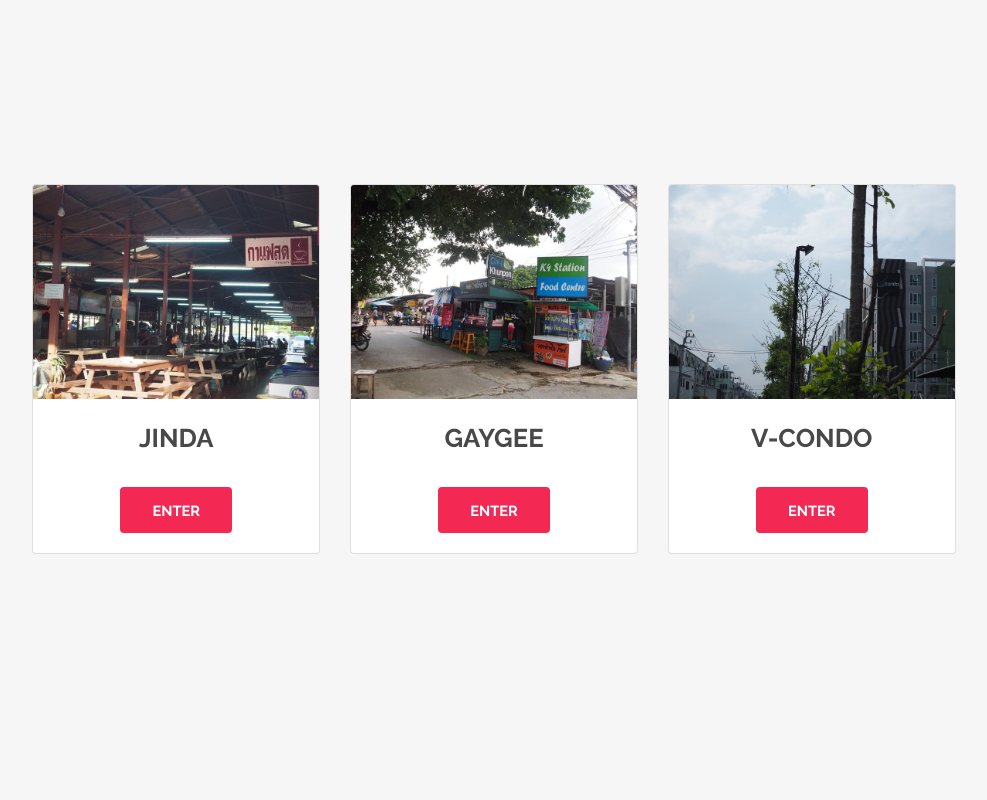
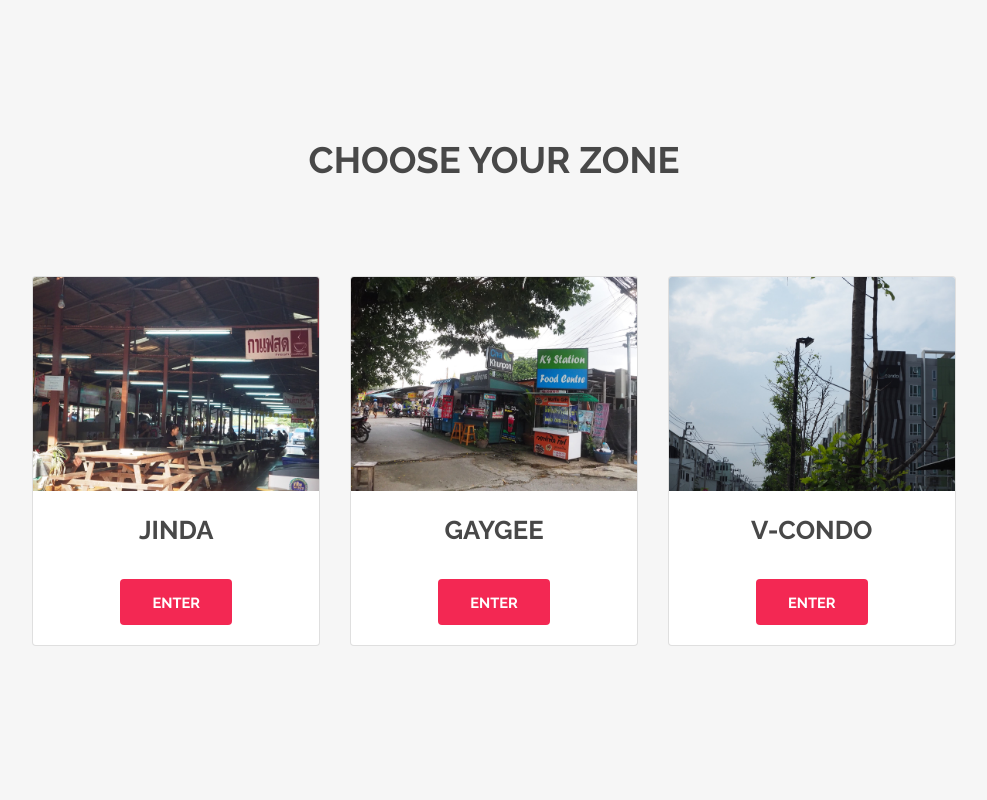
Before and after one commit to Junior-Jr/ITF-Project, a PHP site: page / in a window 1280 px wide. Shown: the part 800-1600 px from the top of the page, without its empty margins (146-1133 px from the left). Run offline with PHP 8.4, Linux system fonts and the light colour scheme; some libraries are stand-ins or nearby versions.

Commit message:
Add title in card section

```diff
--- a/css/main.css
+++ b/css/main.css
@@ -2588,7 +2588,7 @@
 	}
 
 	header.major {
-		margin: 0 0 6em 0;
+		margin: 0 0 0em 0;
 	}
 
 		header.major h2 {
@@ -3273,6 +3273,7 @@
 		#one{
 			height: 100%;
 		}
+
 		.container{
-			padding-top: 7.5%;
-		}
+			padding-top: 3.5%;
+		}
--- a/index.html
+++ b/index.html
@@ -31,6 +31,9 @@
 <!-- Card -->
 <section id="one" class="wrapper style2 special">
     <div class="container">
+            <header class="major special">
+        <h2><strong>Choose your zone</strong></h2>
+    </header>
         <div class="row">
             <div class="card-deck">
                 <div class="card text-center">
```
